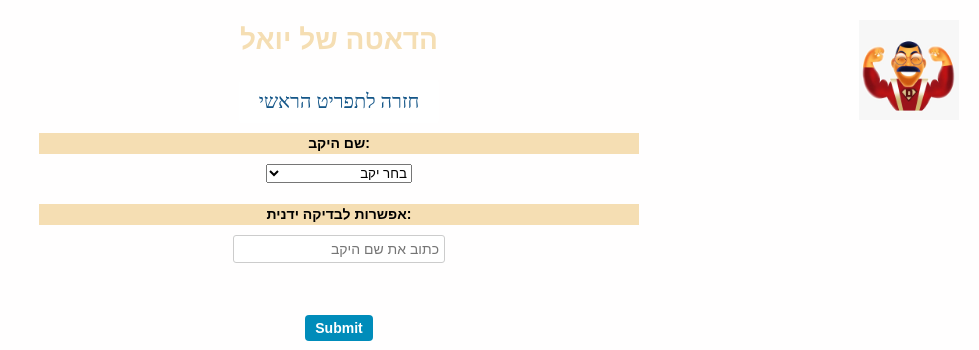
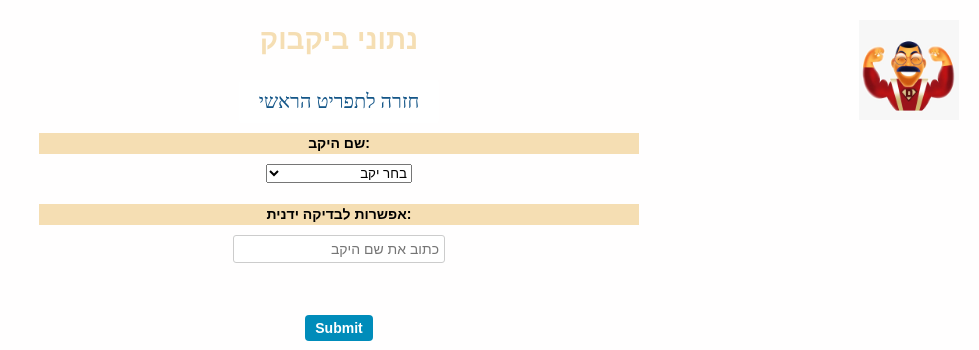
Before and after one commit to EliyaPicard/bikbok11, a Flask app: page /query in a window 1280 px wide. Shown: the top 350 px of the page, without its empty margins (301-1280 px from the left). Run offline with Flask 3, Linux system fonts and the light colour scheme.

Commit message:
שינוי מלל באתר

```diff
--- a/templates/index.html
+++ b/templates/index.html
@@ -2,11 +2,11 @@
 <html>
   <head>
     <meta charset="UTF-8">
-    <title>האפליקציות של יואל</title>
+    <title>האתר של יואל</title>
     <link rel= "stylesheet" type= "text/css" href="{{url_for('static', filename='style.css')}}">
   </head>
   <body>
-    <h1>האפליקציות של יואל</h1>
+    <h1>האתר של יואל</h1>
     <p>מה תרצה לעשות עכשיו?</p>
     <button onclick="window.location.href='/home'">חשבוניות</button>
     <button onclick="window.location.href='/hours'">חישוב שכר</button>
--- a/templates/query.html
+++ b/templates/query.html
@@ -1,12 +1,12 @@
 <!doctype html>
 <html>
   <head>
-    <title>הדאטה של יואל</title>
+    <title>נתוני ביקבוק</title>
     <link rel= "stylesheet" type= "text/css" href="{{url_for('static', filename='style1.css')}}">
     <img id="logo" src="{{ url_for('static', filename='logo.jpeg') }}">
   </head>
   <body>
-    <h1>הדאטה של יואל</h1>
+    <h1>נתוני ביקבוק</h1>
     <button class = 'special-button' onclick="window.location.href='/'">חזרה לתפריט הראשי</button>
     <form method="POST" action="/query1">
         <label for="winery_name">שם היקב:</label>
--- a/templates/update_files.html
+++ b/templates/update_files.html
@@ -1,7 +1,7 @@
 <!doctype html>
 <html>
   <head>
-    <title>הדאטה של יואל</title>
+    <title>נתוני ביקבוק</title>
     <link rel= "stylesheet" type= "text/css" href="{{url_for('static', filename='style1.css')}}">
     <img id="logo" src="{{ url_for('static', filename='logo.jpeg') }}">
   </head>
```
